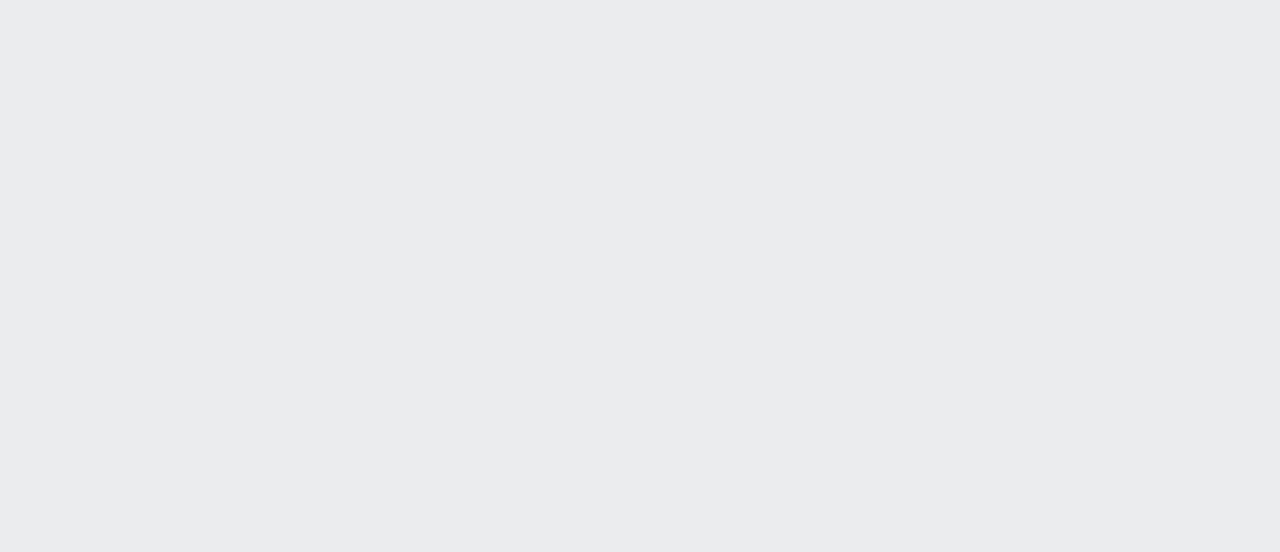
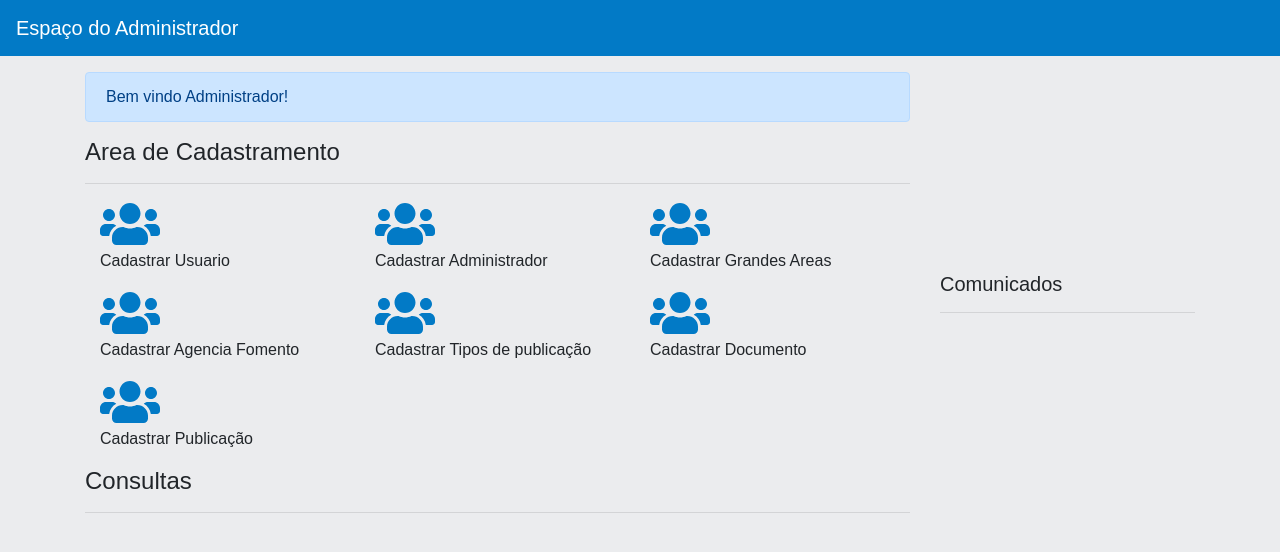
Before and after one commit to HigorAlves/BD-Trabalho-Pratico-1, a React (Create React App) app: page /administrador in a window 1280 px wide. Shown: the top 552 px of the page. Built offline with nearby package versions, Linux system fonts and the light colour scheme.

Commit message:
Api consultando no banco

```diff
--- /dev/null
+++ b/src/components/NavBarAdm.js
@@ -0,0 +1,34 @@
+import React, { Component } from 'react';
+import '../assets/css/navbar.css';
+
+export default class Navbar extends Component {
+  render() {
+    return (
+      <div>
+        <nav className="navbar navbar-expand-lg navbar-dark navbar-primary">
+          <a className="navbar-brand" href="">
+            Espaço do Administrador
+					</a>
+          <button
+            className="navbar-toggler"
+            type="button"
+            data-toggle="collapse"
+            data-target="#navbarToggler"
+            aria-controls="navbarToggler"
+            aria-expanded="false"
+            aria-label="Toggle navigation"
+          >
+            <span className="navbar-toggler-icon" />
+          </button>
+        </nav>
+
+        <section
+          className="collapsing navbar-collapse navbar-nav mr-auto mt-2 mt-lg-0 d-lg-none d-xl-none"
+          id="navbarToggler"
+        >
+
+        </section>
+      </div>
+    );
+  }
+}
--- a/src/lib/fontAwesome.js
+++ b/src/lib/fontAwesome.js
@@ -1,9 +1,10 @@
 import React from 'react';
 import { library } from '@fortawesome/fontawesome-svg-core';
 import { FontAwesomeIcon } from '@fortawesome/react-fontawesome';
-import { faNewspaper, faSearch } from '@fortawesome/free-solid-svg-icons';
+import { faNewspaper, faSearch, faUsers } from '@fortawesome/free-solid-svg-icons';
 
-library.add(faNewspaper, faSearch);
+library.add(faNewspaper, faSearch, faUsers);
 
 export const NEWSPAPER = () => <FontAwesomeIcon icon="newspaper" size={'3x'} color='#027ac6' />;
+export const USERS = () => <FontAwesomeIcon icon="users" size={'3x'} color='#027ac6' />;
 export const SEARCH = () => <FontAwesomeIcon icon="search" size={'1x'} />;
--- a/src/screens/TelaADM.js
+++ b/src/screens/TelaADM.js
@@ -1,11 +1,76 @@
 import React, { Component } from 'react';
+import Navbar from '../components/NavBarAdm';
+import { USERS } from '../lib/fontAwesome';
 
 export default class TelaADM extends Component {
   render() {
     return (
-      <div>
+      <section>
+        <Navbar />
+        <div className={'container header'}>
+          <div className={'row centralizado'}>
+            <div className="col-lg-9 col-md-7 col-sm-5">
+              <div class="alert alert-primary" role="alert">
+                Bem vindo Administrador!
+							</div>
 
-      </div>
+              <section>
+                <h4>Area de Cadastramento</h4>
+                <hr />
+                <div className='container'>
+                  <div className='row'>
+                    <div className='col-md-4'>
+                      <USERS />
+                      <p>Cadastrar Usuario</p>
+                    </div>
+                    <div className='col-md-4'>
+                      <USERS />
+                      <p>Cadastrar Administrador</p>
+                    </div>
+                    <div className='col-md-4'>
+                      <USERS />
+                      <p>Cadastrar Grandes Areas</p>
+                    </div>
+                    <div className='col-md-4'>
+                      <USERS />
+                      <p>Cadastrar Agencia Fomento</p>
+                    </div>
+                    <div className='col-md-4'>
+                      <USERS />
+                      <p>Cadastrar Tipos de publicação</p>
+                    </div>
+                    <div className='col-md-4'>
+                      <USERS />
+                      <p>Cadastrar Documento</p>
+                    </div>
+                    <div className='col-md-4'>
+                      <USERS />
+                      <p>Cadastrar Publicação</p>
+                    </div>
+                  </div>
+                </div>
+              </section>
+
+              <section>
+                <h4>Consultas</h4>
+                <hr />
+                <div className='container'>
+                  <div className='row'>
+
+                  </div>
+                </div>
+              </section>
+
+            </div>
+
+            {/*Sidebar com as opões escolhidas*/}
+            <div className={'col-lg-3 col-md-3 col-sm-3 d-none d-sm-none d-lg-block'}>
+              <h5>Comunicados</h5>
+              <hr />
+            </div>
+          </div>
+        </div>
+      </section>
     )
   }
 }
```
Also changed, not shown: 1 other file (tests, documents, lock files or other folders).
